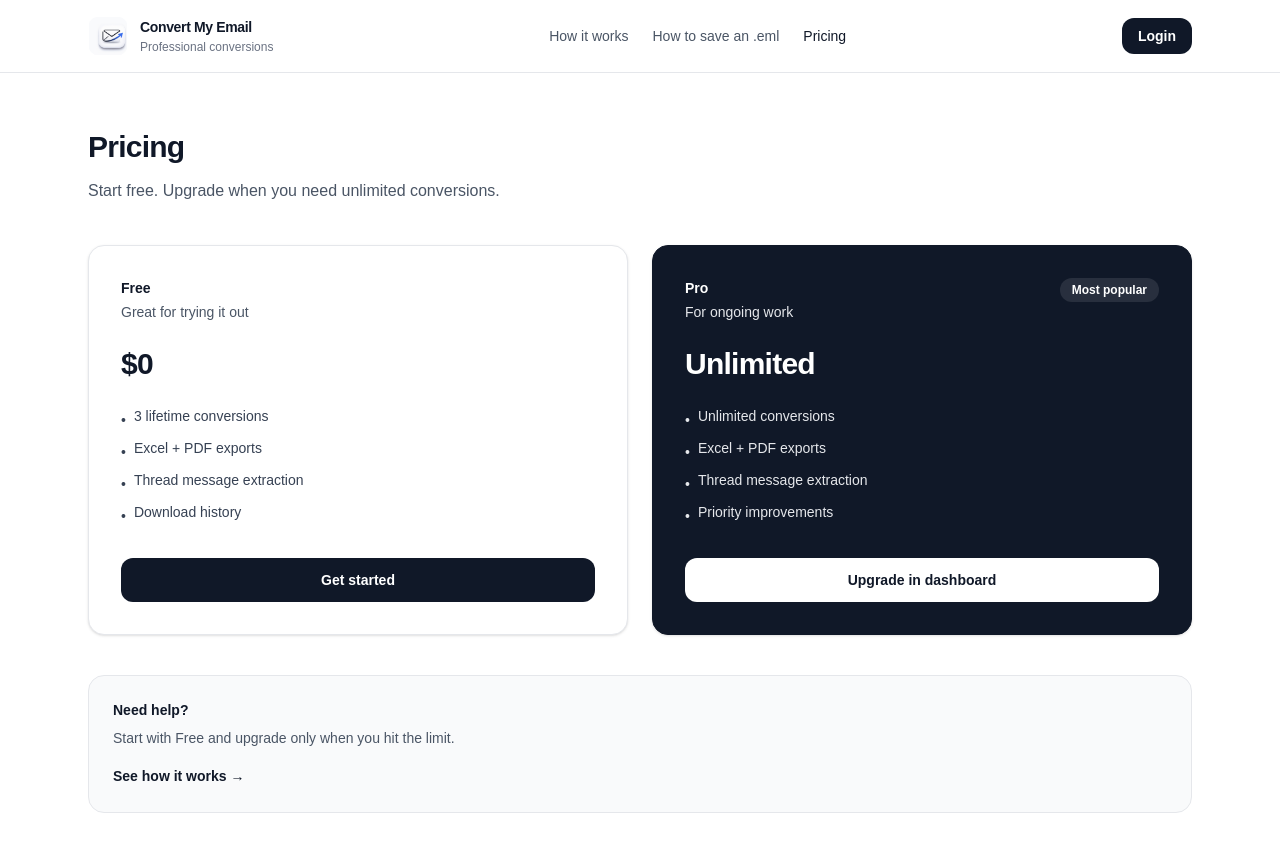
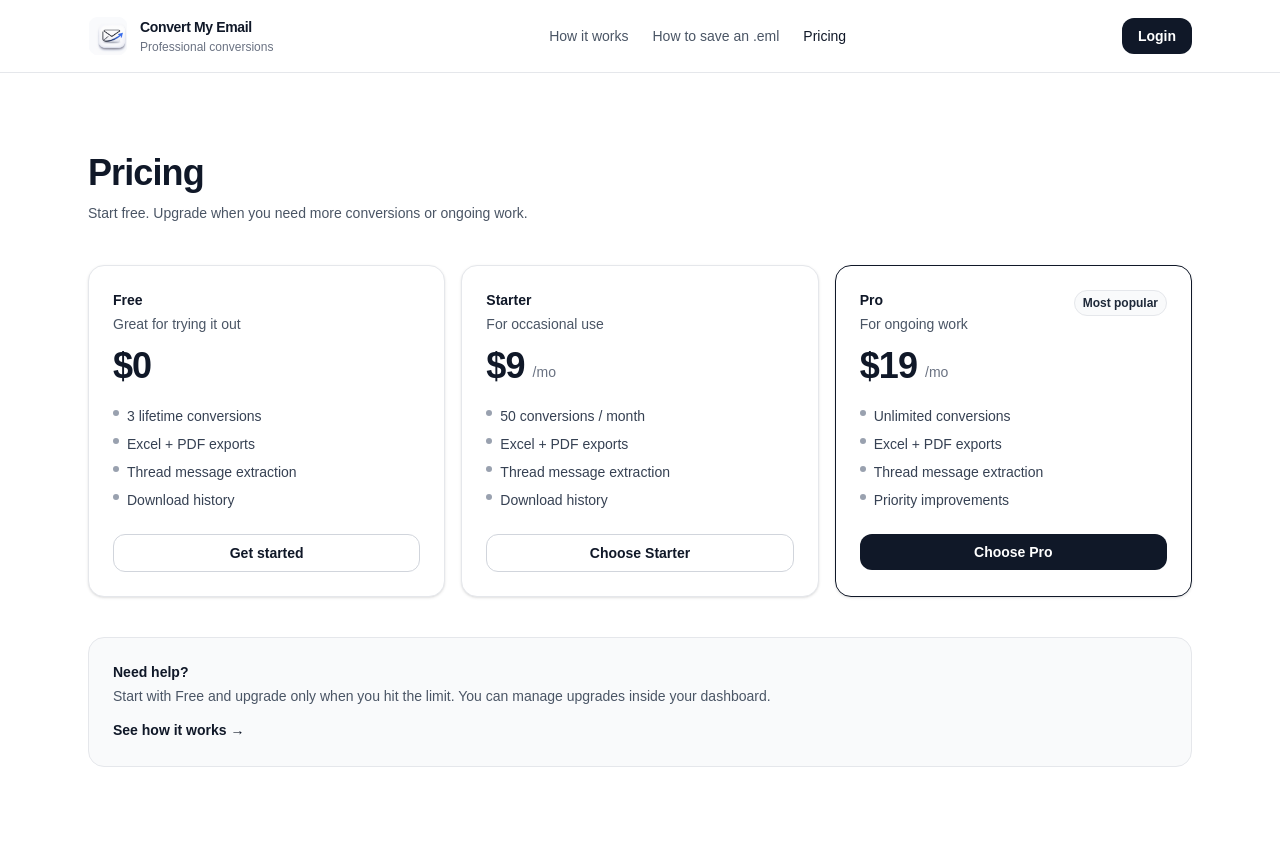
Before and after one commit to convertmyemail/convertmyemail-app, a Next.js app: page /pricing in a window 1280 px wide. Shown: the top 852 px of the page. After the commit the page ends 807 px from the top, so only its background shows below. Built offline with nearby package versions, Linux system fonts and the light colour scheme.

Commit message:
Restore Free/Starter/Pro tiers on pricing page

```diff
--- a/app/pricing/page.tsx
+++ b/app/pricing/page.tsx
@@ -2,56 +2,176 @@
 import Link from "next/link";
 import SiteHeader from "@/app/components/siteheader";
 
-export const dynamic = "force-dynamic";
+type SP = { next?: string };
 
-export default function PricingPage() {
+function Price({
+  amount,
+  period = "/mo",
+}: {
+  amount: string;
+  period?: string;
+}) {
+  return (
+    <div className="mt-3 flex items-end gap-2">
+      <div className="text-4xl font-semibold tracking-tight">{amount}</div>
+      {period ? <div className="pb-1 text-sm text-gray-500">{period}</div> : null}
+    </div>
+  );
+}
+
+function TierCard({
+  name,
+  tagline,
+  price,
+  period,
+  bullets,
+  ctaHref,
+  ctaLabel,
+  featured,
+  badge,
+}: {
+  name: string;
+  tagline: string;
+  price: string;
+  period?: string;
+  bullets: string[];
+  ctaHref: string;
+  ctaLabel: string;
+  featured?: boolean;
+  badge?: string;
+}) {
+  return (
+    <div
+      className={[
+        "rounded-2xl border bg-white p-6 shadow-sm",
+        featured ? "border-gray-900 shadow" : "border-gray-200",
+      ].join(" ")}
+    >
+      <div className="flex items-start justify-between gap-3">
+        <div>
+          <div className="text-sm font-semibold text-gray-900">{name}</div>
+          <div className="mt-1 text-sm text-gray-600">{tagline}</div>
+        </div>
+
+        {badge ? (
+          <span className="inline-flex items-center rounded-full border border-gray-200 bg-gray-50 px-2 py-1 text-xs font-semibold text-gray-800">
+            {badge}
+          </span>
+        ) : null}
+      </div>
+
+      <Price amount={price} period={period} />
+
+      <ul className="mt-5 space-y-2 text-sm text-gray-700">
+        {bullets.map((b) => (
+          <li key={b} className="flex gap-2">
+            <span className="mt-1 inline-block h-1.5 w-1.5 rounded-full bg-gray-400" />
+            <span>{b}</span>
+          </li>
+        ))}
+      </ul>
+
+      <div className="mt-6">
+        <Link
+          href={ctaHref}
+          className={[
+            "inline-flex w-full items-center justify-center rounded-xl px-4 py-2 text-sm font-semibold",
+            featured
+              ? "bg-gray-900 text-white hover:bg-black"
+              : "border border-gray-300 bg-white text-gray-900 hover:bg-gray-50",
+          ].join(" ")}
+        >
+          {ctaLabel}
+        </Link>
+      </div>
+    </div>
+  );
+}
+
+export default async function PricingPage({
+  searchParams,
+}: {
+  searchParams?: Promise<SP> | SP;
+}) {
+  const sp = (await Promise.resolve(searchParams)) || {};
+  const next = sp?.next ? encodeURIComponent(sp.next) : "";
+  const loginHref = next ? `/login?next=${next}` : "/login";
+
+  // You can control display text via envs (optional).
+  // If you already know the exact amounts, set these in Vercel env:
+  // NEXT_PUBLIC_STARTER_PRICE_DISPLAY="$9"
+  // NEXT_PUBLIC_PRO_PRICE_DISPLAY="$19"
+  const starterPrice = process.env.NEXT_PUBLIC_STARTER_PRICE_DISPLAY || "$9";
+  const proPrice = process.env.NEXT_PUBLIC_PRO_PRICE_DISPLAY || "$19";
+
   return (
     <main className="min-h-screen bg-white text-gray-900">
       <SiteHeader variant="marketing" />
 
-      <section className="mx-auto max-w-6xl px-6 py-14">
-        <h1 className="text-3xl font-semibold tracking-tight">Pricing</h1>
-        <p className="mt-3 max-w-2xl text-base leading-7 text-gray-600">
-          Start free. Upgrade when you need unlimited conversions.
+      <section className="mx-auto max-w-6xl px-6 pt-14 pb-10 md:pt-20">
+        <h1 className="text-3xl font-semibold tracking-tight md:text-4xl">Pricing</h1>
+        <p className="mt-2 text-sm leading-6 text-gray-600">
+          Start free. Upgrade when you need more conversions or ongoing work.
         </p>
 
-        <div className="mt-10 grid gap-6 md:grid-cols-2">
-          <Plan
-            title="Free"
+        <div className="mt-10 grid gap-4 md:grid-cols-3">
+          <TierCard
+            name="Free"
+            tagline="Great for trying it out"
             price="$0"
-            subtitle="Great for trying it out"
+            period=""
             bullets={[
               "3 lifetime conversions",
               "Excel + PDF exports",
               "Thread message extraction",
               "Download history",
             ]}
-            cta={{ label: "Get started", href: "/login" }}
+            ctaHref={loginHref}
+            ctaLabel="Get started"
           />
 
-          <Plan
-            title="Pro"
-            price="Unlimited"
-            subtitle="For ongoing work"
-            highlight
+          <TierCard
+            name="Starter"
+            tagline="For occasional use"
+            price={starterPrice}
+            period="/mo"
+            bullets={[
+              "50 conversions / month",
+              "Excel + PDF exports",
+              "Thread message extraction",
+              "Download history",
+            ]}
+            ctaHref="/app?plan=starter"
+            ctaLabel="Choose Starter"
+          />
+
+          <TierCard
+            name="Pro"
+            tagline="For ongoing work"
+            price={proPrice}
+            period="/mo"
             bullets={[
               "Unlimited conversions",
               "Excel + PDF exports",
               "Thread message extraction",
               "Priority improvements",
             ]}
-            cta={{ label: "Upgrade in dashboard", href: "/app?plan=pro" }}
+            ctaHref="/app?plan=pro"
+            ctaLabel="Choose Pro"
+            featured
+            badge="Most popular"
           />
         </div>
 
         <div className="mt-10 rounded-2xl border border-gray-200 bg-gray-50 p-6">
           <div className="text-sm font-semibold text-gray-900">Need help?</div>
-          <p className="mt-2 text-sm text-gray-600">
-            Start with Free and upgrade only when you hit the limit.
+          <p className="mt-1 text-sm text-gray-600">
+            Start with Free and upgrade only when you hit the limit. You can manage upgrades inside
+            your dashboard.
           </p>
-          <div className="mt-4">
-            <Link href="/how-it-works" className="text-sm font-semibold text-gray-900 hover:underline">
-              See how it works →
+          <div className="mt-3">
+            <Link href="/how-it-works" className="text-sm font-semibold text-gray-900">
+              See how it works <span aria-hidden>→</span>
             </Link>
           </div>
         </div>
@@ -59,71 +179,3 @@ export default function PricingPage() {
     </main>
   );
 }
-
-function Plan({
-  title,
-  price,
-  subtitle,
-  bullets,
-  cta,
-  highlight,
-}: {
-  title: string;
-  price: string;
-  subtitle: string;
-  bullets: string[];
-  cta: { label: string; href: string };
-  highlight?: boolean;
-}) {
-  return (
-    <div
-      className={[
-        "rounded-2xl border p-8 shadow-sm",
-        highlight ? "border-gray-900 bg-gray-900 text-white" : "border-gray-200 bg-white",
-      ].join(" ")}
-    >
-      <div className="flex items-start justify-between gap-4">
-        <div>
-          <div className={["text-sm font-semibold", highlight ? "text-white" : "text-gray-900"].join(" ")}>
-            {title}
-          </div>
-          <div className={["mt-1 text-sm", highlight ? "text-gray-200" : "text-gray-600"].join(" ")}>
-            {subtitle}
-          </div>
-        </div>
-        {highlight && (
-          <span className="rounded-full bg-white/10 px-3 py-1 text-xs font-semibold text-white">
-            Most popular
-          </span>
-        )}
-      </div>
-
-      <div className="mt-6">
-        <div className={["text-3xl font-semibold tracking-tight", highlight ? "text-white" : "text-gray-900"].join(" ")}>
-          {price}
-        </div>
-      </div>
-
-      <ul className={["mt-6 space-y-2 text-sm", highlight ? "text-gray-200" : "text-gray-700"].join(" ")}>
-        {bullets.map((b) => (
-          <li key={b} className="flex gap-2">
-            <span className="mt-1">•</span>
-            <span>{b}</span>
-          </li>
-        ))}
-      </ul>
-
-      <Link
-        href={cta.href}
-        className={[
-          "mt-8 inline-flex w-full items-center justify-center rounded-xl px-5 py-3 text-sm font-semibold",
-          highlight
-            ? "bg-white text-gray-900 hover:bg-gray-100"
-            : "bg-gray-900 text-white hover:bg-black",
-        ].join(" ")}
-      >
-        {cta.label}
-      </Link>
-    </div>
-  );
-}
```
